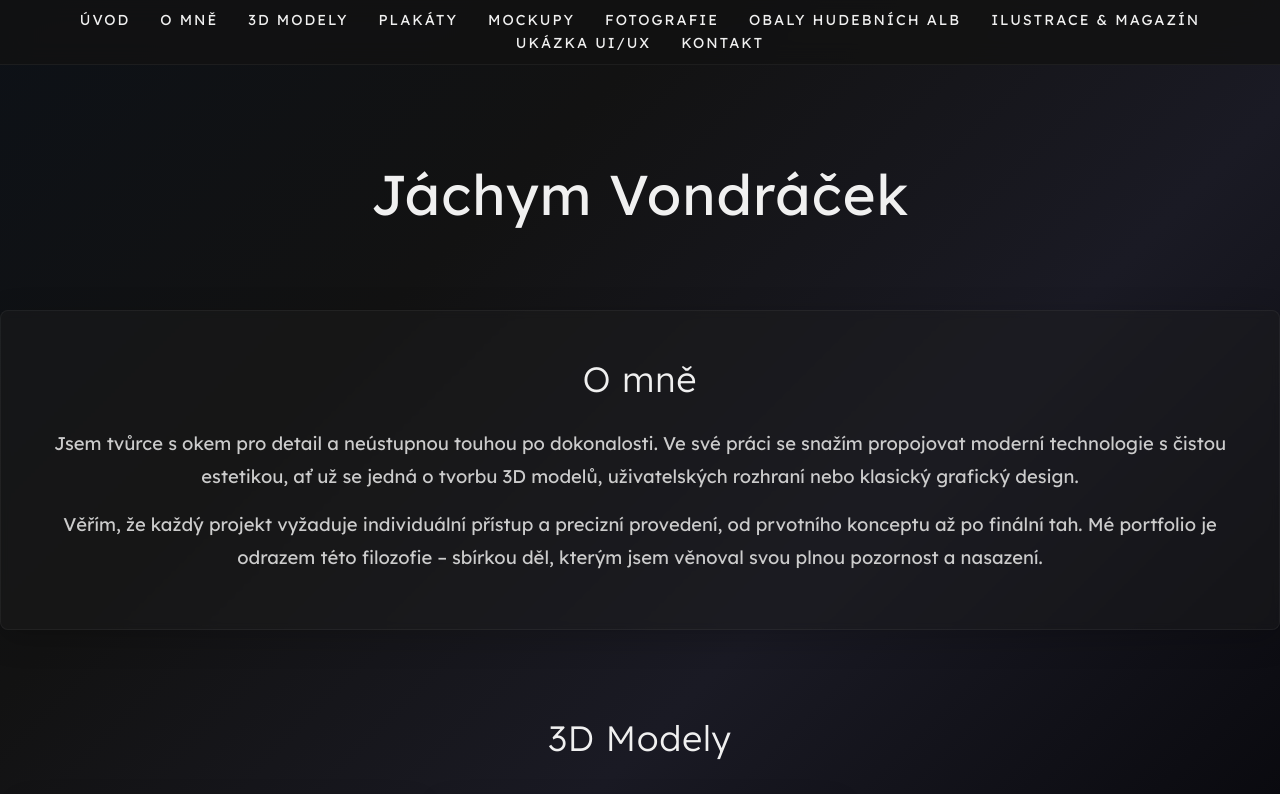
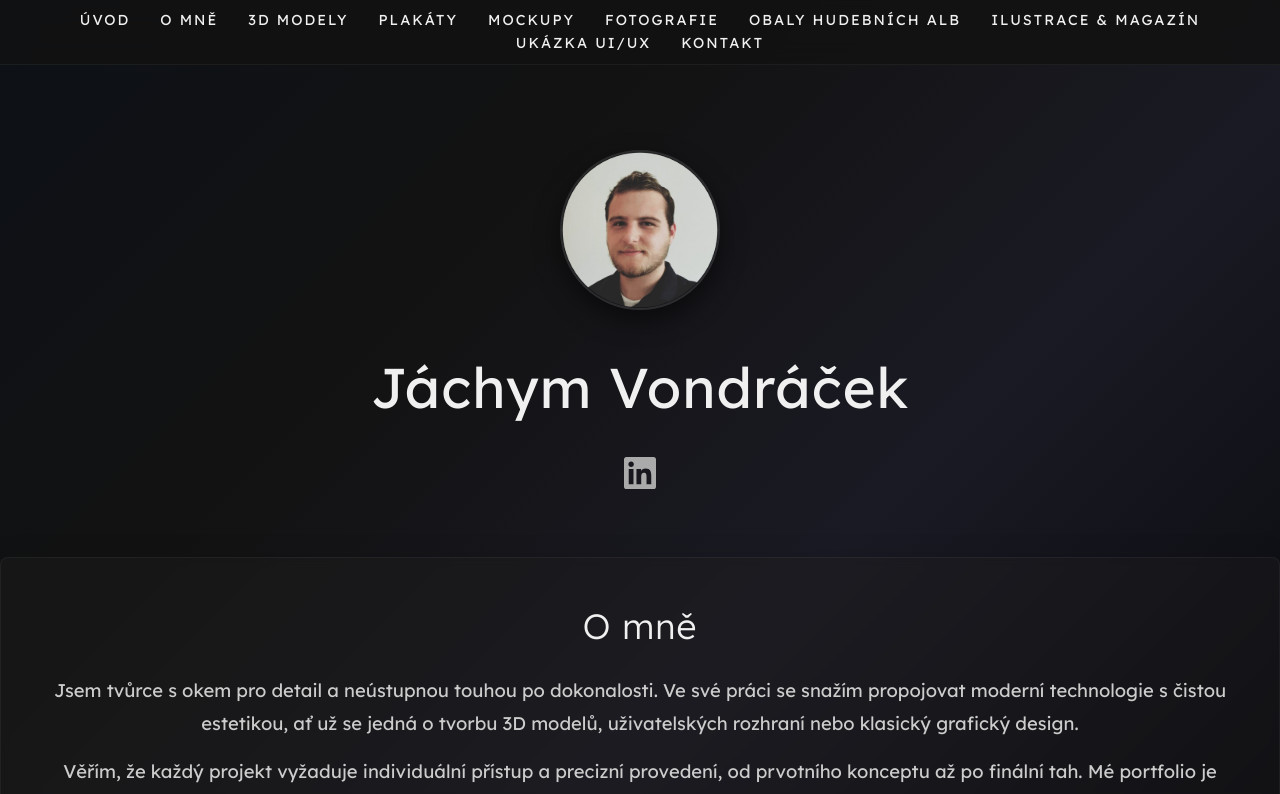
Before and after one commit to PeepoStastny/JV-portfolio, a plain HTML site: page index.html in a window 1280 px wide. Shown: the top 794 px of the page. Drawn offline with Linux system fonts and the light colour scheme; grey boxes are pictures that could not be loaded.

Commit message:
uprava header

```diff
--- a/assets/style.css
+++ b/assets/style.css
@@ -24,6 +24,48 @@
             background-attachment: fixed;
             overflow-x: hidden;
         }
+
+
+        .profilova-fotka {
+            width: 160px;
+            height: 160px;
+            border-radius: 50%;
+            object-fit: cover;
+            border: 2px solid rgba(255, 255, 255, 0.1);
+            box-shadow: 0 10px 25px rgba(0, 0, 0, 0.5);
+            margin-bottom: 25px;
+            transition: transform 0.4s ease, border-color 0.4s ease;
+        }
+
+        .profilova-fotka:hover {
+            transform: scale(1.02);
+            border-color: #888;
+        }
+
+        .linkedin-odkaz {
+            display: inline-flex;
+            align-items: center;
+            justify-content: center;
+            margin-top: 15px;
+            text-decoration: none;
+            transition: transform 0.3s ease;
+        }
+
+        .linkedin-odkaz:hover {
+            transform: translateY(-3px);
+        }
+
+        .linkedin-logo {
+            width: 32px;
+            height: 32px;
+            fill: #aaa;
+            transition: fill 0.3s ease;
+        }
+
+        .linkedin-odkaz:hover .linkedin-logo {
+            fill: #0077b5;
+        }
+
 
         @keyframes gradientAnimace {
             0% { background-position: 0% 50%; }
--- a/index.html
+++ b/index.html
@@ -37,8 +37,18 @@
         </div>
     </nav>
 
-    <header id="uvod">
+   <header id="uvod">
+
+        <img src="./images/fotky/profil_fotka.png" alt="Portrét - Jáchym Vondráček" class="profilova-fotka">
+
         <h1 id="jmeno-autora">Jáchym Vondráček</h1>
+
+
+        <a href="https://www.linkedin.com/in/VASE_URL" target="_blank" class="linkedin-odkaz" title="Můj LinkedIn profil">
+            <svg class="linkedin-logo" viewBox="0 0 24 24" xmlns="http://www.w3.org/2000/svg">
+                <path d="M20.447 20.452h-3.554v-5.569c0-1.328-.027-3.037-1.852-3.037-1.853 0-2.136 1.445-2.136 2.939v5.667H9.351V9h3.414v1.561h.046c.477-.9 1.637-1.85 3.37-1.85 3.601 0 4.267 2.37 4.267 5.455v6.286zM5.337 7.433c-1.144 0-2.063-.926-2.063-2.065 0-1.138.92-2.063 2.063-2.063 1.14 0 2.064.925 2.064 2.063 0 1.139-.925 2.065-2.064 2.065zm1.782 13.019H3.555V9h3.564v11.452zM22.225 0H1.771C.792 0 0 .774 0 1.729v20.542C0 23.227.792 24 1.771 24h20.451C23.2 24 24 23.227 24 22.271V1.729C24 .774 23.2 0 22.222 0h.003z"/>
+            </svg>
+        </a>
     </header>
 
     <main>
```
Also changed, not shown: images/fotky/profil_fotka.png (added).
